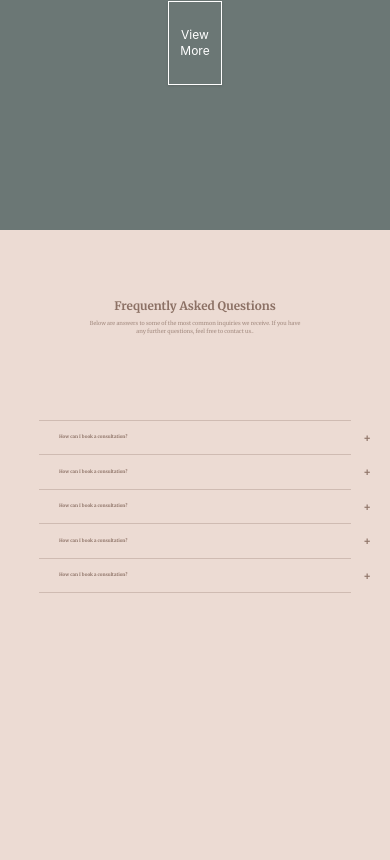
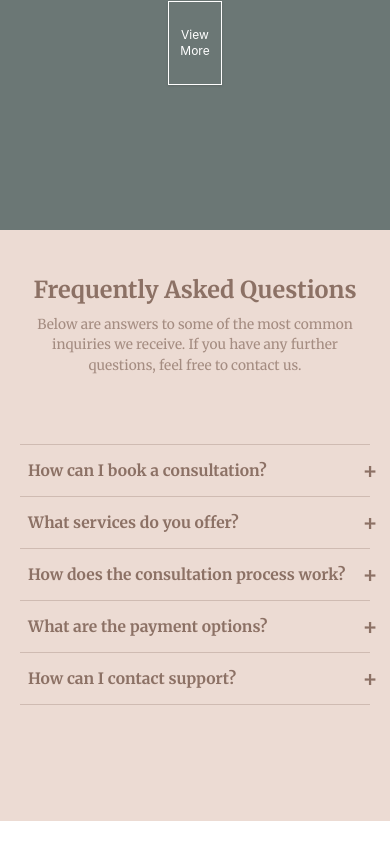
Before and after one commit to pushkaraj23/Psyche, a React (Create React App) app in the folder psyche/: page / in a window 390 px wide. Shown: the part 2798-3658 px from the top of the page. After the commit the page ends 3619 px from the top, so only its background shows below. Built offline with nearby package versions, Linux system fonts and the light colour scheme.

Commit message:
fix: sm view

```diff
--- a/psyche/src/pages/FAQs.jsx
+++ b/psyche/src/pages/FAQs.jsx
@@ -1,15 +1,30 @@
-import React, { useState } from 'react';
+import React, { useState } from "react";
 
 const FAQs = () => {
   const [openQuestion, setOpenQuestion] = useState(null);
 
   const faqData = [
-    { question: "How can I book a consultation?", answer: "Below are answers to some of the most common inquiries we receive. If you have any further questions, feel free to contact us..Below are answers to some of the most common inquiries we receive. If you have any further questions, feel free to contact us.." },
-    { question: "How can I book a consultation?", answer: "We offer a variety of services including..." },
-    { question: "How can I book a consultation?", answer: "We offer a variety of services including.." },
-    { question: "How can I book a consultation?", answer: "We offer a variety of services including..." },
-    { question: "How can I book a consultation?", answer: "We offer a variety of services including..." },
-
+    {
+      question: "How can I book a consultation?",
+      answer:
+        "Below are answers to some of the most common inquiries we receive. If you have any further questions, feel free to contact us.",
+    },
+    {
+      question: "What services do you offer?",
+      answer: "We offer a variety of services including...",
+    },
+    {
+      question: "How does the consultation process work?",
+      answer: "Our consultation process is designed to...",
+    },
+    {
+      question: "What are the payment options?",
+      answer: "We accept multiple payment options including...",
+    },
+    {
+      question: "How can I contact support?",
+      answer: "You can contact us through email or phone...",
+    },
   ];
 
   const toggleQuestion = (index) => {
@@ -17,34 +32,40 @@ const FAQs = () => {
   };
 
   return (
-    <div className="w-[100vw] min-h-[100vh]  bg-[#ECDBD3] overflow-hidden relative flex flex-col items-start px-[10vw] py-[8vh]">{/* used min height because the content inside wasnt fitting properly */}
-        <div className="flex justify-center w-full text-center">
-        <div className="text-center max-w-[55vw]">
-            <h1 className="text-[#8C7165] text-[3vw] font-merriweather font-bold">
+    <div className="w-full sm:min-h-screen h-[70vh]  bg-[#ECDBD3] overflow-hidden flex flex-col items-center px-5 sm:px-10 md:px-[10vw] py-[5vh] md:py-[8vh]">
+      <div className="flex justify-center w-full text-center">
+        <div className="text-center max-w-[90vw] md:max-w-[55vw]">
+          <h1 className="text-[#8C7165] text-[6vw] sm:text-[4vw] md:text-[3vw] font-merriweather font-bold">
             Frequently Asked Questions
-            </h1>
+          </h1>
 
-            <p className="text-[#8C7165]/75 text-[1.4vw] font-merriweather mt-[1vw] mb-[5vh]">
-            Below are answers to some of the most common inquiries we receive. If you have any further questions, feel free to contact us..
-            </p>
+          <p className="text-[#8C7165]/75 text-[3.5vw] sm:text-[2.5vw] md:text-[1.4vw] font-merriweather mt-[2vw] mb-[5vh]">
+            Below are answers to some of the most common inquiries we receive.
+            If you have any further questions, feel free to contact us.
+          </p>
         </div>
-        </div>
+      </div>
 
-      <div className="w-full max-w-[81vw] pt-[5vh]">
+      <div className="w-full max-w-[90vw] md:max-w-[81vw] pt-[3vh] md:pt-[5vh]">
         {faqData.map((faq, index) => (
-          <div key={index} className={`${ index === 0 ? 'border-t border-b' : 'border-b' } border-[#8C7165]/30`}>{/*only the first question in the accordion has a top border and a bottom border rest of them only have a bottom border.*/}
+          <div
+            key={index}
+            className={`${
+              index === 0 ? "border-t border-b" : "border-b"
+            } border-[#8C7165]/30`}
+          >
             <button
               onClick={() => toggleQuestion(index)}
-              className="w-full text-left text-[#8C7165] text-[1.15vw] my-2 mx-5 font-bold font-merriweather flex justify-between items-center"
+              className="w-full text-left text-[#8C7165] text-[4vw] sm:text-[2vw] md:text-[1.15vw] my-2 mx-2 sm:mx-5 font-bold font-merriweather flex justify-between items-center"
             >
-              {faq.question}{/* question */}
-              <span className="text-[#8C7165] text-[3vw] font-bold font-merriweather">
-                {openQuestion === index ? '−' : '+'}
+              {faq.question}
+              <span className="text-[#8C7165] text-[6vw] sm:text-[4vw] md:text-[3vw] font-bold font-merriweather">
+                {openQuestion === index ? "−" : "+"}
               </span>
             </button>
             {openQuestion === index && (
-              <p className="text-[#8C7165]/75 text-[1.1vw]   font-merriweather my-2 mx-5 transition-all duration-300">
-                {faq.answer}{/* answer */}
+              <p className="text-[#8C7165]/75 text-[3.5vw] sm:text-[2vw] md:text-[1.1vw] font-merriweather my-2 mx-2 sm:mx-5 transition-all duration-300">
+                {faq.answer}
               </p>
             )}
           </div>
```
